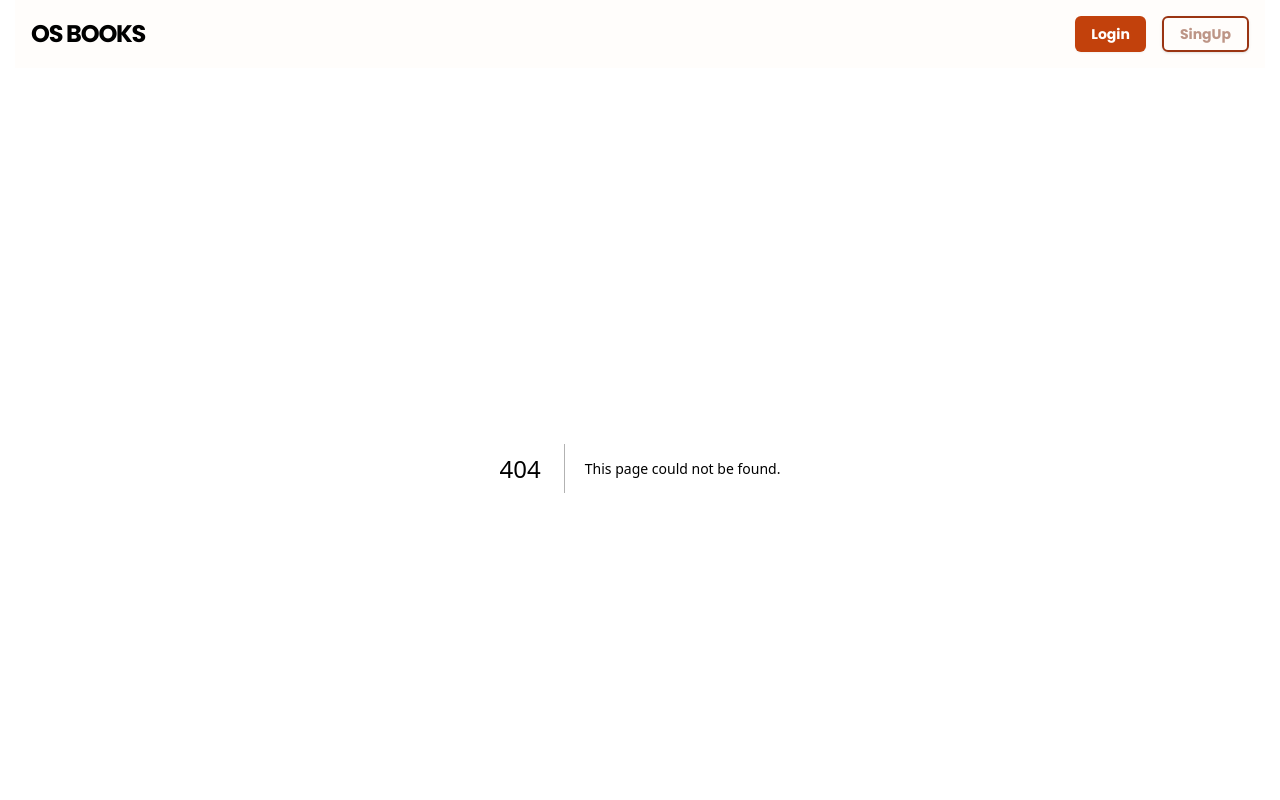
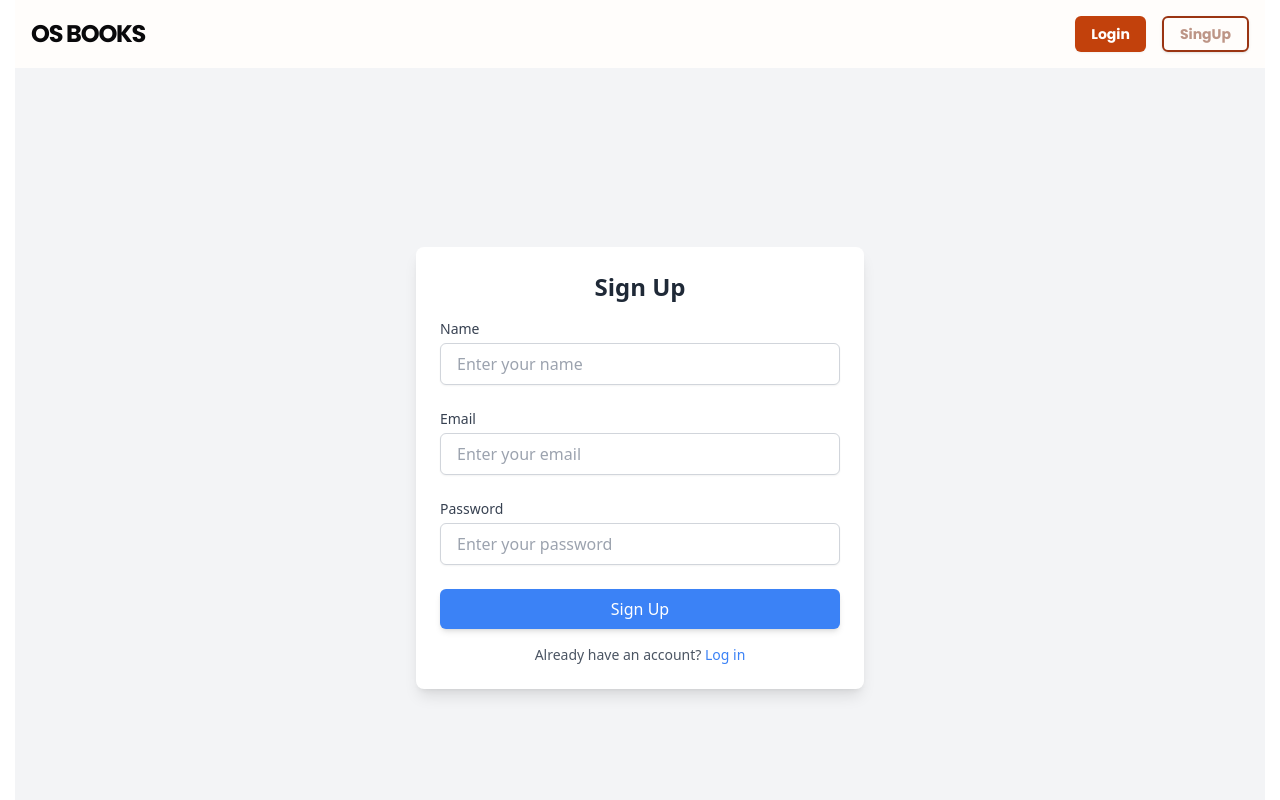
Before and after one commit to muhammadyaqoobmuet/EBOOK-NEXTJS, a Next.js app: page /signup in a window 1280 px wide. Before the commit this address had no page. Shown: the top 800 px of the page. Built offline with nearby package versions, Linux system fonts and the light colour scheme.

Commit message:
add signup

```diff
--- /dev/null
+++ b/src/app/signup/page.tsx
@@ -0,0 +1,124 @@
+"use client";
+
+import Link from "next/link";
+import React, { useState } from "react";
+
+function Signup() {
+  const [name, setName] = useState("");
+  const [email, setEmail] = useState("");
+  const [password, setPassword] = useState("");
+
+  const handleSubmit = async (e: React.FormEvent<HTMLFormElement>) => {
+    e.preventDefault();
+    console.log({ name, email, password });
+
+    try {
+      const response: Response = await fetch(
+        `http://localhost:8080/api/users/register`, // Corrected endpoint
+        {
+          method: "POST",
+          headers: {
+            "Content-Type": "application/json", // Added header
+          },
+          body: JSON.stringify({ name, email, password }),
+        }
+      );
+
+      if (!response.ok) {
+        throw new Error(`Request failed with status: ${response.status}`);
+      }
+
+      const data = await response.json();
+      console.log("User registered successfully:", data);
+      setName("");
+      setEmail("");
+      setPassword("");
+    } catch (error) {
+      console.error("Registration error:", error);
+    }
+  };
+
+  return (
+    <div className="flex items-center justify-center w-full h-screen bg-gray-100">
+      <div className="w-full max-w-md p-6 bg-white rounded-lg shadow-lg">
+        <h2 className="text-2xl font-bold text-center text-gray-800">
+          Sign Up
+        </h2>
+        <form className="space-y-6 mt-4" onSubmit={handleSubmit}>
+          {/* Name Field */}
+          <div>
+            <label
+              htmlFor="name"
+              className="block text-sm font-medium text-gray-700"
+            >
+              Name
+            </label>
+            <input
+              type="text"
+              id="name"
+              className="w-full px-4 py-2 mt-1 border rounded-md shadow-sm placeholder-gray-400 border-gray-300 focus:ring-blue-500 focus:border-blue-500"
+              placeholder="Enter your name"
+              value={name}
+              onChange={(e) => setName(e.target.value)}
+              required
+            />
+          </div>
+
+          {/* Email Field */}
+          <div>
+            <label
+              htmlFor="email"
+              className="block text-sm font-medium text-gray-700"
+            >
+              Email
+            </label>
+            <input
+              type="email"
+              id="email"
+              className="w-full px-4 py-2 mt-1 border rounded-md shadow-sm placeholder-gray-400 border-gray-300 focus:ring-blue-500 focus:border-blue-500"
+              placeholder="Enter your email"
+              value={email}
+              onChange={(e) => setEmail(e.target.value)}
+              required
+            />
+          </div>
+
+          {/* Password Field */}
+          <div>
+            <label
+              htmlFor="password"
+              className="block text-sm font-medium text-gray-700"
+            >
+              Password
+            </label>
+            <input
+              type="password"
+              id="password"
+              className="w-full px-4 py-2 mt-1 border rounded-md shadow-sm placeholder-gray-400 border-gray-300 focus:ring-blue-500 focus:border-blue-500"
+              placeholder="Enter your password"
+              value={password}
+              onChange={(e) => setPassword(e.target.value)}
+              required
+            />
+          </div>
+
+          {/* Submit Button */}
+          <button
+            type="submit"
+            className="w-full px-4 py-2 text-white bg-blue-500 rounded-md shadow-md hover:bg-blue-600 focus:outline-none focus:ring-2 focus:ring-blue-500 focus:ring-offset-2"
+          >
+            Sign Up
+          </button>
+        </form>
+        <p className="mt-4 text-sm text-center text-gray-600">
+          Already have an account?{" "}
+          <Link href="/login" className="text-blue-500 hover:underline">
+            Log in
+          </Link>
+        </p>
+      </div>
+    </div>
+  );
+}
+
+export default Signup;
```
